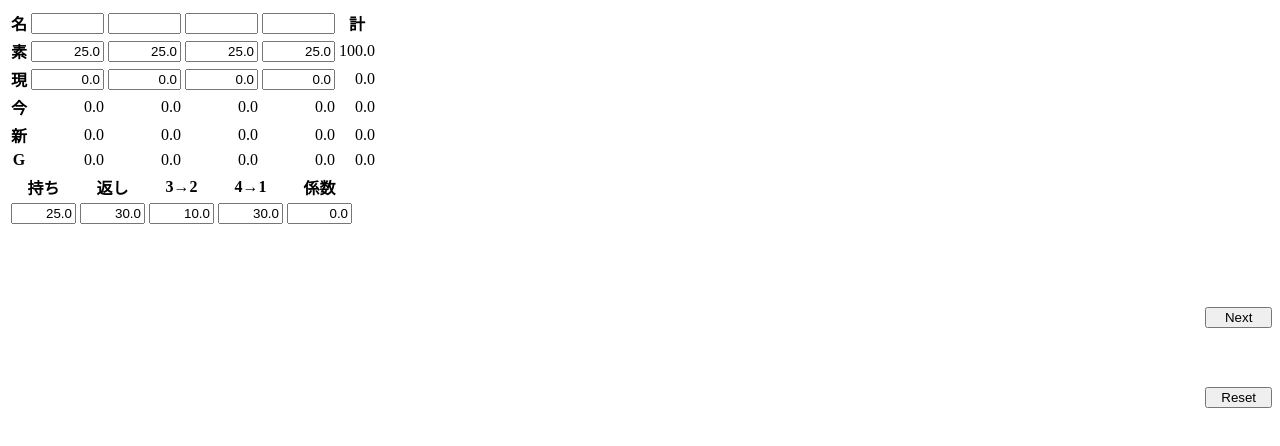
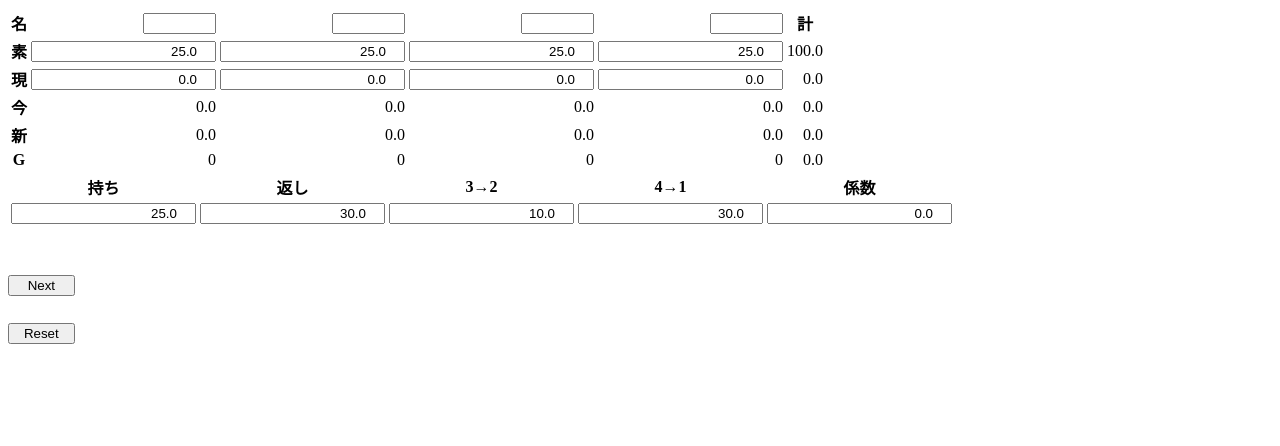
Before and after one commit to nao2c4/vs4, a plain HTML site: page index.html in a window 1280 px wide. Drawn offline with Linux system fonts and the light colour scheme.

Commit message:
入力枠変更

```diff
--- a/index.html
+++ b/index.html
@@ -4,7 +4,7 @@
 <head>
     <meta charset="UTF-8">
     <meta name="viewport" content="width=device-width,initial-scale=1">
-    <title>麻雀順位</title>
+    <title>順位・スコア計算</title>
     <script src="script.js"></script>
     <style>
         td,
@@ -17,13 +17,13 @@
         }
 
         input[type=button] {
-            float: right;
+            float: left;
             text-align: center;
             width: 5em
         }
 
         .space {
-            height: 5em;
+            height: 3em;
         }
     </style>
 </head>
@@ -40,19 +40,19 @@
         </tr>
         <tr>
             <td>
-                <input id="config-init" type="text" value="25.0" size="5" inputmode="decimal">
+                <input id="config-init" type="number" value="25.0" size="5">
             </td>
             <td>
-                <input id="config-kaeshi" type="tel" value="30.0" size="5" inputmode="decimal">
+                <input id="config-kaeshi" type="number" value="30.0" size="5">
             </td>
             <td>
-                <input id="config-uma32" type="tel" value="10.0" size="5" inputmode="decimal">
+                <input id="config-uma32" type="number" value="10.0" size="5">
             </td>
             <td>
-                <input id="config-uma41" type="tel" value="30.0" size="5" inputmode="decimal">
+                <input id="config-uma41" type="number" value="30.0" size="5">
             </td>
             <td>
-                <input id="config-factor" type="tel" value="0.0" size="5" inputmode="decimal">
+                <input id="config-factor" type="number" value="0.0" size="5">
             </td>
         </tr>
     </table>
--- a/script.js
+++ b/script.js
@@ -205,9 +205,8 @@ const createTable = nPlayers => {
             else if (index < 3) {
                 ee = document.createElement('input');
                 ee.setAttribute('id', 'input-' + id + '-' + i);
-                ee.setAttribute('type', 'text');
+                ee.setAttribute('type', 'number');
                 ee.setAttribute('size', '6');
-                ee.setAttribute('inputmode', 'decimal');
                 ee.addEventListener('input', calc);
                 ee.addEventListener('change', format);
                 globalArr[index].push(ee)
@@ -239,20 +238,15 @@ const calc = () => {
      * @returns {number}
      */
     const sum_ = x => x.reduce((a, b) => a + b);
-    /**
-     * 小数
-     * @param {number} x
-     * @returns {number}
-     */
-    const round_ = x => x.toFixed(1);
+
     /**
      * 代入
      * @param {HTMLTableCellElement[]} eleArr
      * @param {number[]} valArr
      */
-    const set_ = (eleArr, valArr) => {
+    const set_ = (eleArr, valArr, digit) => {
         eleArr.map((x, index) => {
-            x.innerText = round_(valArr[index]);
+            x.innerText = valArr[index].toFixed(digit);
         });
     };
 
@@ -272,9 +266,9 @@ const calc = () => {
         x => x * (+factor.value)
     );
 
-    set_(ptsWithUmaArr, ptsWithUma);
-    set_(ptsTotalAfterArr, ptsTotalAfter);
-    set_(goldsArr, golds);
+    set_(ptsWithUmaArr, ptsWithUma, 1);
+    set_(ptsTotalAfterArr, ptsTotalAfter, 1);
+    set_(goldsArr, golds, 0);
 
     const totals = [
         ptsRaw, ptsTotal, ptsWithUma, ptsTotalAfter, golds
@@ -283,7 +277,7 @@ const calc = () => {
         ptsRawSum, ptsTotalSum,
         ptsWithUmaSum, ptsTotalAfterSum, goldsSum,
     ];
-    set_(globalSum, totals);
+    set_(globalSum, totals, 1);
 };
 
 const reset = () => {
```
